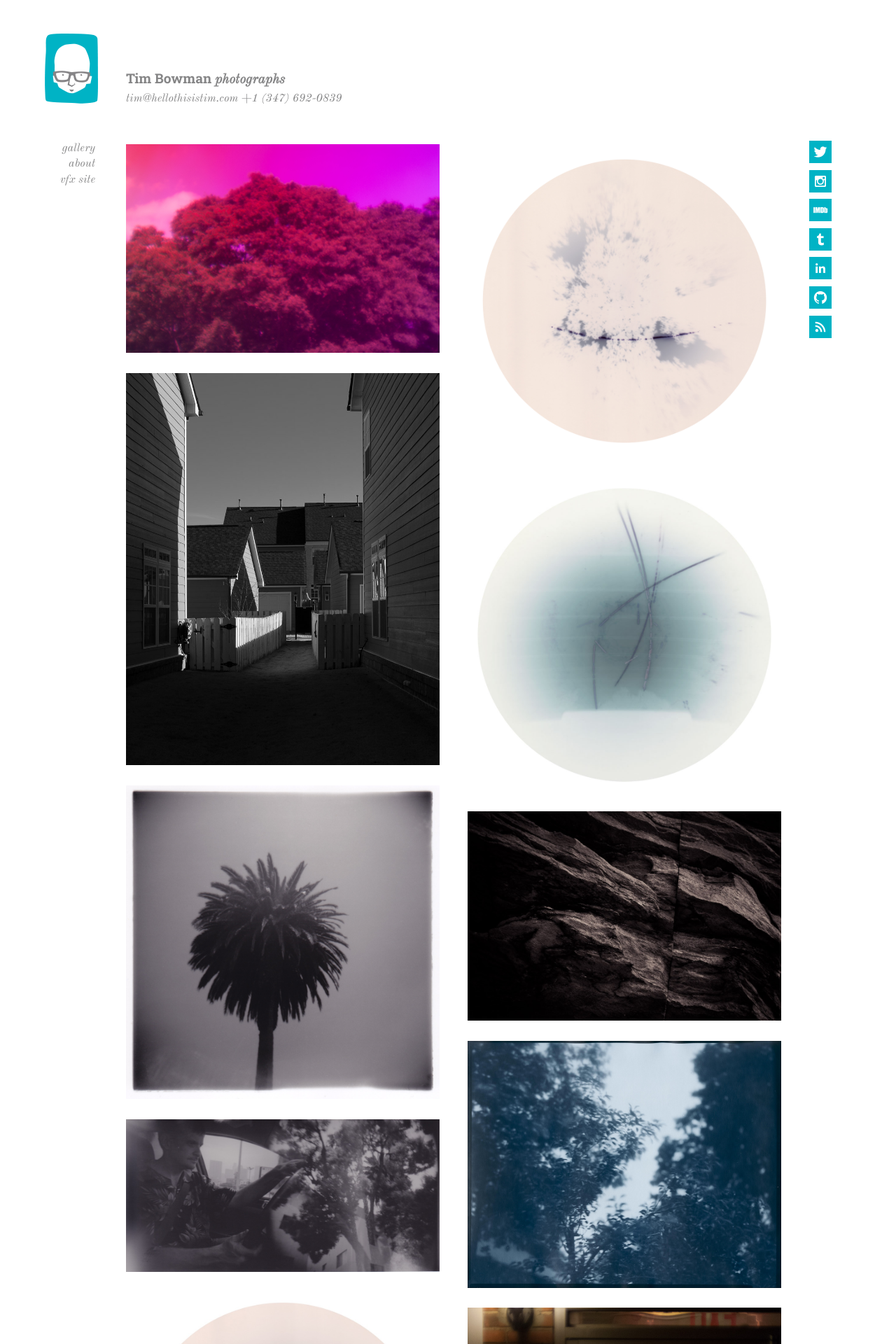
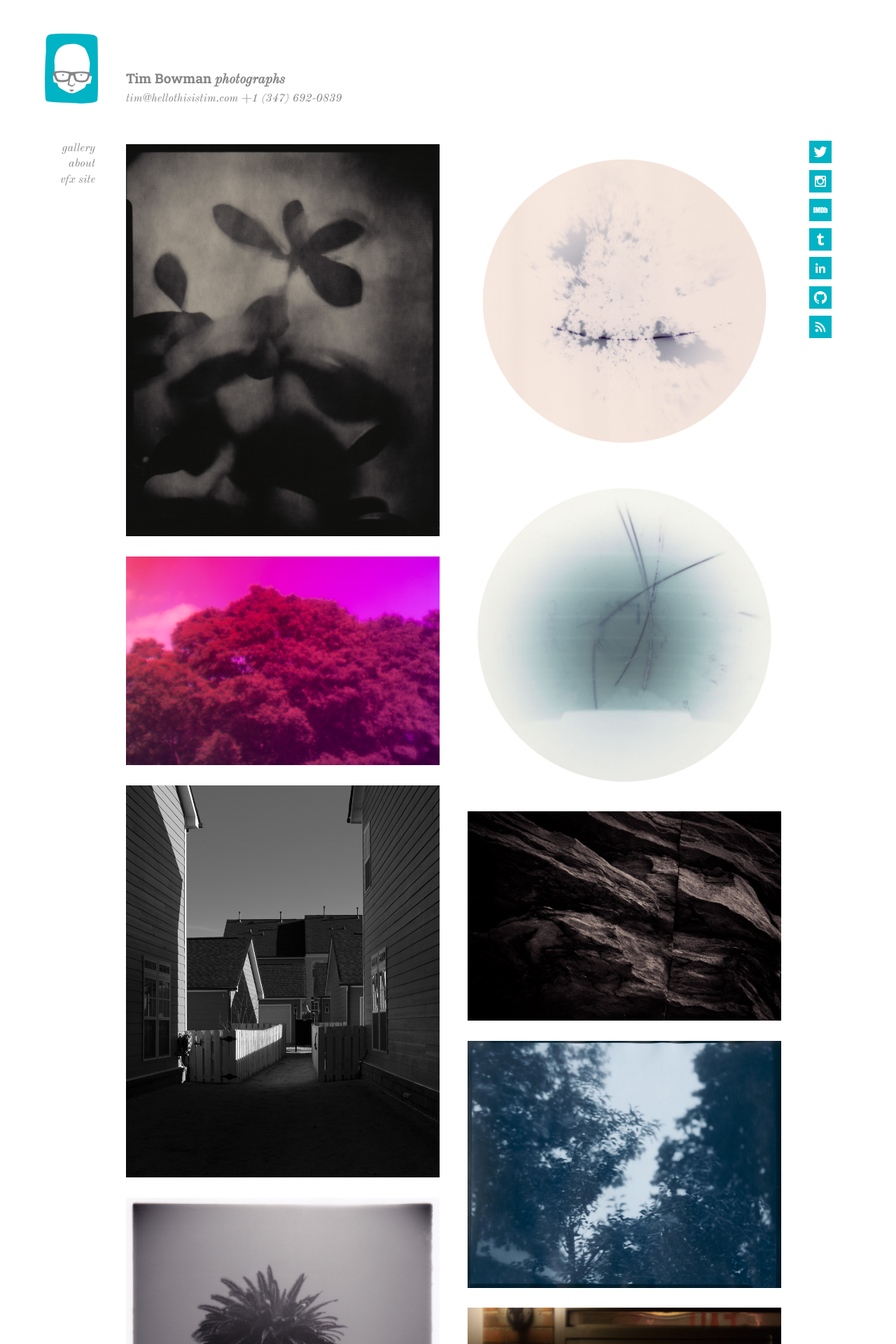
Before and after one commit to hellothisistim/hellothisistim.github.io, a Jekyll site: the page built from index.md, in a window 1280 px wide. Shown: the top 1920 px of the page at 70% size. Built offline with Jekyll 4.4.1, drawn with Linux system fonts in a browser that asks for light colours.

Commit message:
Use all posts on front page, not just category: photograph (#13)
* Don't put only photograph posts on the front page

* Fix syntax error

```diff
--- a/_layouts/home.html
+++ b/_layouts/home.html
@@ -20,7 +20,7 @@
 <main>
 <section id="projects">
 	<!-- <h2>Projects</h2> -->
-	{% for post in site.categories.photograph %}
+	{% for post in site.posts %}
 		<section>
 			<!-- <h2>{{ post.title }}</h2> -->
 			<a href={{ post.url }}>
```
